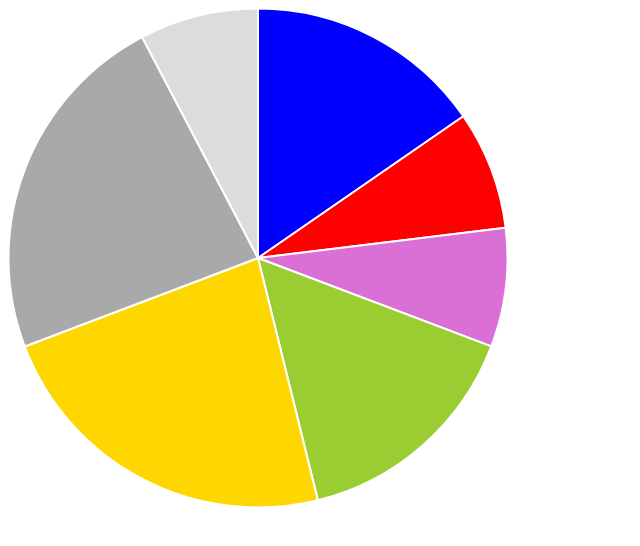
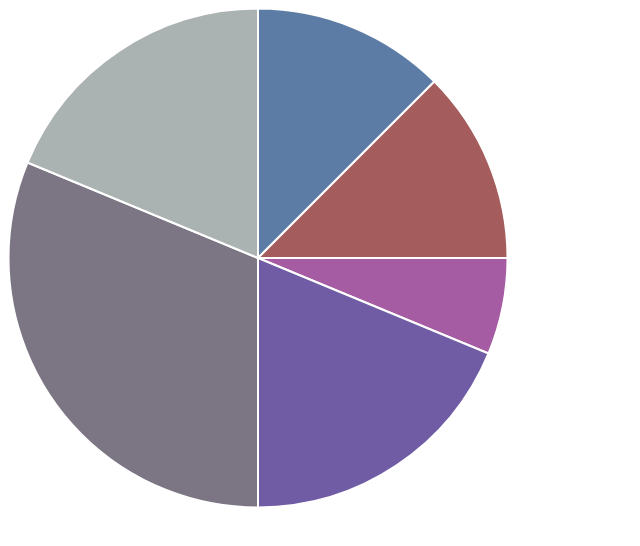
Before and after one commit to ruoruowu/Political-Pie-Chart--Daily-Texan-Tech-, a plain HTML site: page index.html in a window 1280 px wide. Shown: the whole page, without its empty margins (0-640 px from the left). Drawn offline with Linux system fonts and the light colour scheme.

Commit message:
Add files via upload

```diff
--- a/index.html
+++ b/index.html
@@ -17,49 +17,42 @@
 				//sum of values = 100
 				var data = [
 					{
-						value: 15.38,
-						color: "blue",
-						highlight: "slateblue",
+						value: 12.5,
+						color: "#5C7CA5",
+						highlight: "#5C9CA5",
 						label: "Supporting Hilary Clinton"
 					},
                     {
-						value: 7.69,
-						color: "red",
-						highlight: "indianred",
+						value: 12.5,
+						color: "#A55C5C",
+						highlight: "#DA8A75",
 						label: "Supporting Donald Trump"
 					},
                     {
-						value: 7.69,
-						color: "orchid",
-						highlight: "mediumpurple",
+						value: 6.25,
+						color: "#A55CA2",
+						highlight: "#BC8AC0",
 						label: "Supporting Gary Johnson"
 					},
                     {
-						value: 15.38,
-						color: "yellowgreen",
-						highlight: "olivedrab",
+						value: 18.75,
+						color: "#705CA5",
+						highlight: "#806DD0",
 						label: "Supporting Jill Stein"
 					},
 					{
-						value: 23.08,
-						color: "gold",
-						highlight: "khaki",
-						label: "Can't Publicly Endorse"
+						value: 31.25,
+					color: "#7C7584",
+						highlight: "#A99B97",
+						label: "Not Endorsing"
 					},
                     {
-						value: 23.08,
-						color: "darkgray",
-						highlight: "darkslategray",
-						label: "Hasn't Announced"
-					},
-					{
-						value: 7.69,
-						color: "gainsboro",
-						highlight: "lightslategray",
-						label: "Won't Support Anyone"
+						value:18.75,
+						color:"#AAB2B2",
+						highlight: "#BBC2B8",
+						label: "Can't Endorse"
 					}
-
-				];
+								];
 				//draw
 				var piechart = new Chart(ctx).Pie(data);
 			});
```
